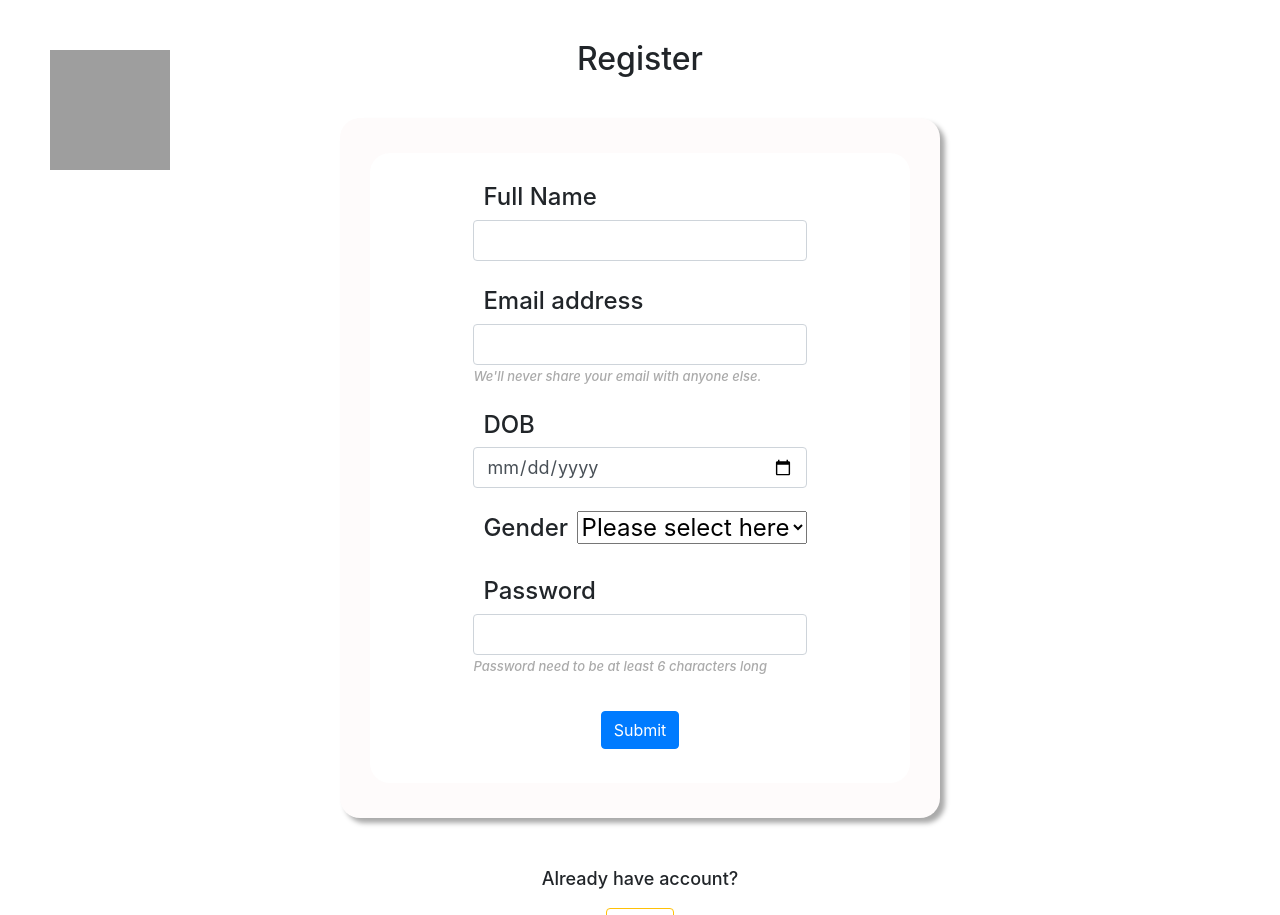
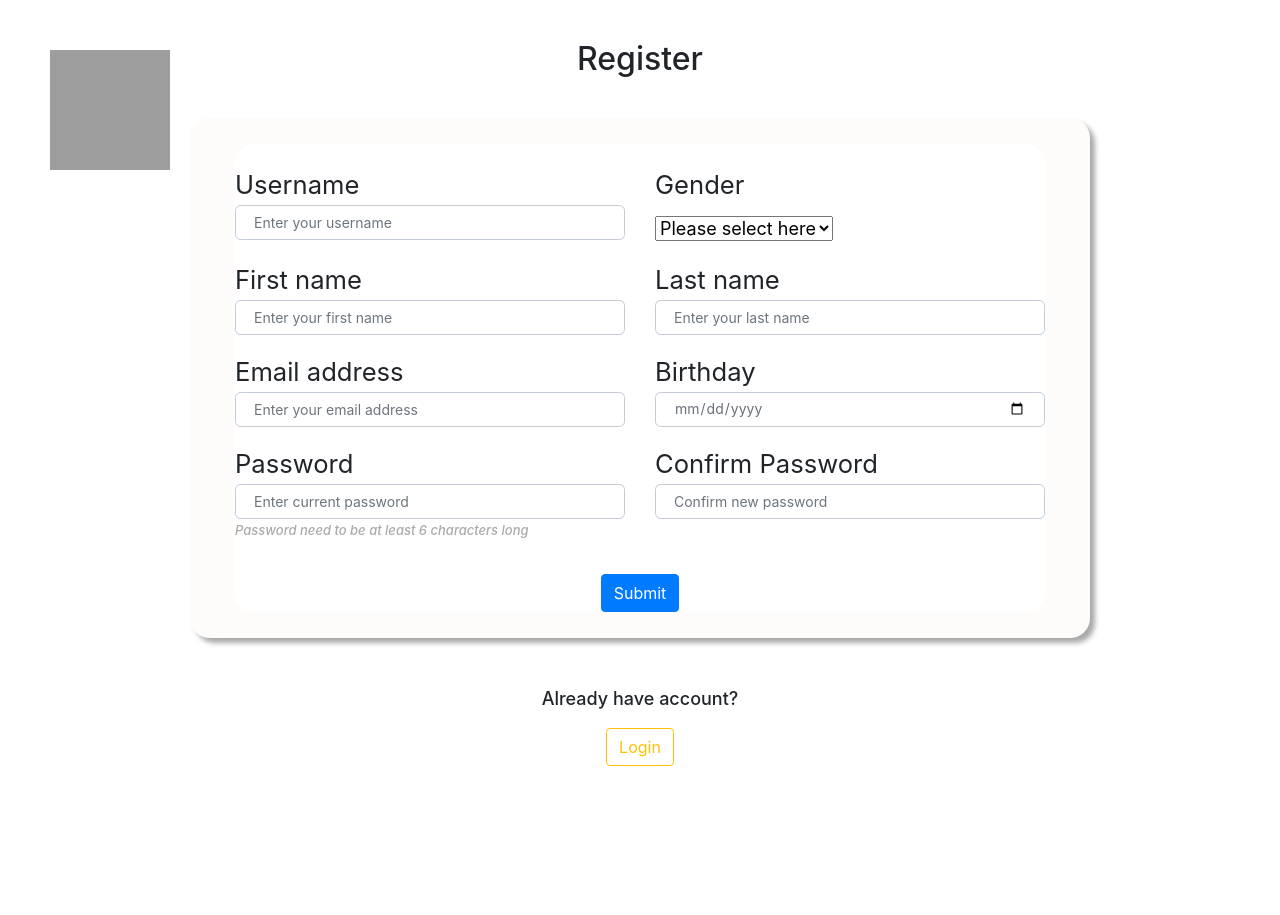
Before and after one commit to LUOYIXIN213/bt4103-retimark-webapp, a Flask app: page /register in a window 1280 px wide. Shown: the top 915 px of the page. After the commit the page ends 766 px from the top, so only its background shows below. Run offline with Flask 2, Linux system fonts and the light colour scheme; grey boxes are pictures that could not be loaded.

Commit message:
register page with first name and last name

```diff
--- a/app.py
+++ b/app.py
@@ -14,7 +14,7 @@
 db = firestore.client()
 
 #Initialze person as dictionary
-person = {"is_logged_in": False, "name": "", "email": "", "uid": ""}
+person = {"is_logged_in": False, "username": "", "email": "", "uid": ""}
 
 @app.route('/')
 
@@ -41,7 +41,7 @@
             person["uid"] = user["localId"]
             #Get the name of the user
             data = db.collection("users").document(person["uid"]).get().to_dict()
-            person["name"] = data["name"]
+            person["username"] = data["username"]
             #Redirect to home page
             return redirect(url_for('home_page'))
         except:
@@ -53,7 +53,9 @@
         result = request.form
         email = result.get('email')
         password = result.get('password')
-        name = result.get('name')
+        fname = result.get('fname')
+        lname = result.get('lname')
+        username = result.get('username')
         dob = result.get('DOB')
         gender = result.get('gender')
         try:
@@ -66,14 +68,16 @@
             person["is_logged_in"] = True
             person["email"] = email
             person["uid"] = user['localId']
-            person["name"] = name
+            person["fname"] = fname
+            person["lname"] = lname
+            person["username"] = username
             person['DOB'] = dob
             person['gender'] = gender
             print("hi")
             pb.auth().send_email_verification(user['idToken'])
             print("hi")
             #Append data to the firebase realtime database
-            data = {"name": name, "email": email, "password": password, 'dob': dob, "gender": gender}
+            data = {"fname": fname, "lname": lname, "username": username, "email": email, "password": password, 'dob': dob, "gender": gender}
             db.collection("users").document(person["uid"]).set(data)
             #Go to home page
             return redirect(url_for('home_page'))
@@ -87,7 +91,7 @@
 @app.route('/home')
 def home_page():
     if person["is_logged_in"] == True:
-        return render_template("home.html", name = person["name"])
+        return render_template("home.html", name = person["username"])
     else:
         return redirect(url_for('login'))
 
--- a/templates/register.html
+++ b/templates/register.html
@@ -12,31 +12,62 @@
         <div id="inner-box">
             <form action="http://127.0.0.1:5000/register_user" method="POST">
                 <div class="input-wrapper">
-                    <div class="mb-3">
-                        <label for="exampleInputName1" class="form-label">Full Name</label>
-                        <input type="text" class="form-control" id="exampleInputName1" name="name">
+                        <!-- Form Row-->
+                    <div class="row gx-3 mb-3">
+                        <!-- Form Group (username)-->
+                        <div class="col-md-6">
+                            <label class="small mb-1" for="inputUsername">Username</label>
+                            <input class="form-control" id="inputUsername" type="text" placeholder="Enter your username" name="username">
+                        </div>
+                        <!-- Form Group (gender)-->
+                        <div class="col-md-6">
+                            <label class="small mb-1" for="inputGender">Gender</label><br>
+                            <select class="form-select form-select-sm" aria-label=".form-select-sm example" name="gender" id="exampleInputGender" style="font-size: large;">
+                                <option selected>Please select here</option>
+                                <option value="Male">Male</option>
+                                <option value="Female">Female</option>
+                            </select>
+                        </div>
                     </div>
-                    <div class="mb-3">
-                      <label for="exampleInputEmail1" class="form-label">Email address</label>
-                      <input type="email" class="form-control" id="exampleInputEmail1" aria-describedby="emailHelp" name="email">
-                      <div id="emailHelp" class="form-text">We'll never share your email with anyone else.</div>
+                    <!-- Form Row-->
+                    <div class="row gx-3 mb-3">
+                        <!-- Form Group (first name)-->
+                        <div class="col-md-6">
+                            <label class="small mb-1" for="inputFirstName">First name</label>
+                            <input class="form-control" id="inputFirstName" type="text" placeholder="Enter your first name" name="fname">
+                        </div>
+                        <!-- Form Group (last name)-->
+                        <div class="col-md-6">
+                            <label class="small mb-1" for="inputLastName">Last name</label>
+                            <input class="form-control" id="inputLastName" type="text" placeholder="Enter your last name" name="lname">
+                        </div>
                     </div>
-                    <div class="mb-3">
-                        <label for="exampleInputDOB" class="form-label">DOB</label>
-                        <input type="date" class="form-control" id="exampleInputDOB" name="DOB">
+                    <!-- Form Row-->
+                    <div class="row gx-3 mb-3">
+                        <!-- Form Group (email address)-->
+                        <div class="col-md-6">
+                            <label class="small mb-1" for="inputEmailAddress">Email address</label>
+                            <input class="form-control" id="inputEmailAddress" type="email" placeholder="Enter your email address" name="email">
+                        </div>
+                        <!-- Form Group (birthday)-->
+                        <div class="col-md-6">
+                            <label class="small mb-1" for="inputBirthday">Birthday</label>
+                            <input class="form-control" id="inputBirthday" type="date" name="dob" placeholder="Enter your birthday">
+                        </div>
                     </div>
-                    <div class="mb-3">
-                        <label for="exampleInputGender" class="form-label">Gender</label>
-                        <select class="form-select form-select-sm" aria-label=".form-select-sm example" name="gender" id="exampleInputGender">
-                            <option selected>Please select here</option>
-                            <option value="1">Male</option>
-                            <option value="2">Female</option>
-                        </select>
-                    </div>
-                    <div class="mb-3">
-                      <label for="exampleInputPassword1" class="form-label">Password</label>
-                      <input type="password" class="form-control" id="exampleInputPassword1" aria-describedby="passwordHelp" name="password">
-                      <div id="passwordHelp" class="form-text">Password need to be at least 6 characters long</div>
+                    <!-- Form Row-->
+                    <div class="row gx-3 mb-3">
+                        <!-- Form Group (password)-->
+                        <div class="col-md-6">
+                            <label class="small mb-1" for="currentPassword">Password</label>
+                            <input class="form-control" id="currentPassword" type="password" placeholder="Enter current password" name="password">
+                        </div>
+                        <!-- Form Group (confirm password)-->
+                        <div class="col-md-6">
+                            <label class="small mb-1" for="confirmPassword">Confirm Password</label>
+                            <input class="form-control" id="confirmPassword" type="password" placeholder="Confirm new password" name="cfmpassword">
+                        </div>
+                        <div id="passwordHelp" class="form-text">Password need to be at least 6 characters long</div>
                     </div>
                 </div>
                 <div>
@@ -70,32 +101,37 @@
         text-align: left;
     }
 
-    .form-label {
-        position: relative;
-        margin-left: 10px;
-        margin-top: 10px;
-        font-size: x-large;
-    }
-
-    .form-control {
-        margin: auto;
-        max-width: 500px;
-        font-size: large;
+    .form-control, .dataTable-input {
+        display: block;
+        width: 100%;
+        padding: 0.875rem 1.125rem;
+        font-size: 0.875rem;
+        font-weight: 400;
+        line-height: 1;
+        color: #69707a;
+        background-color: #fff;
+        background-clip: padding-box;
+        border: 1px solid #c5ccd6;
+        -webkit-appearance: none;
+        -moz-appearance: none;
+        appearance: none;
+        border-radius: 0.35rem;
+        transition: border-color 0.15s ease-in-out, box-shadow 0.15s ease-in-out;
     }
 
     .form-text {
-        display: left;
         font-size: small;
         font-style: italic;
         color: #aaaaaa;
+        margin-left: 15px;
     }
 
     #outer-box {
         margin-top: 20px;
         margin-left: auto;
         margin-right: auto;
-        width: 600px;
-        height: 700px;
+        width: 900px;
+        height: 520px;
         background: #FEFBFB;
         position: relative;
         border-radius: 20px;
```
